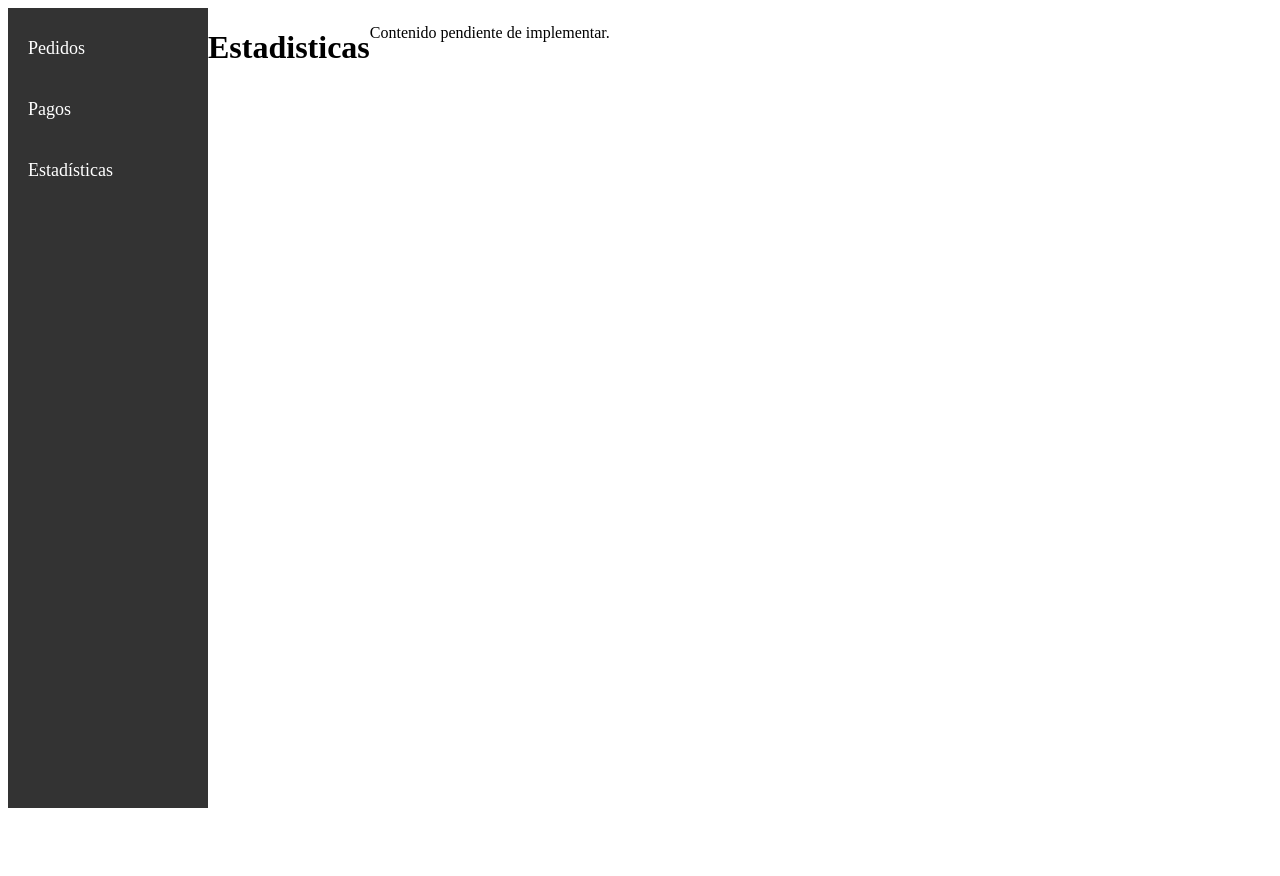
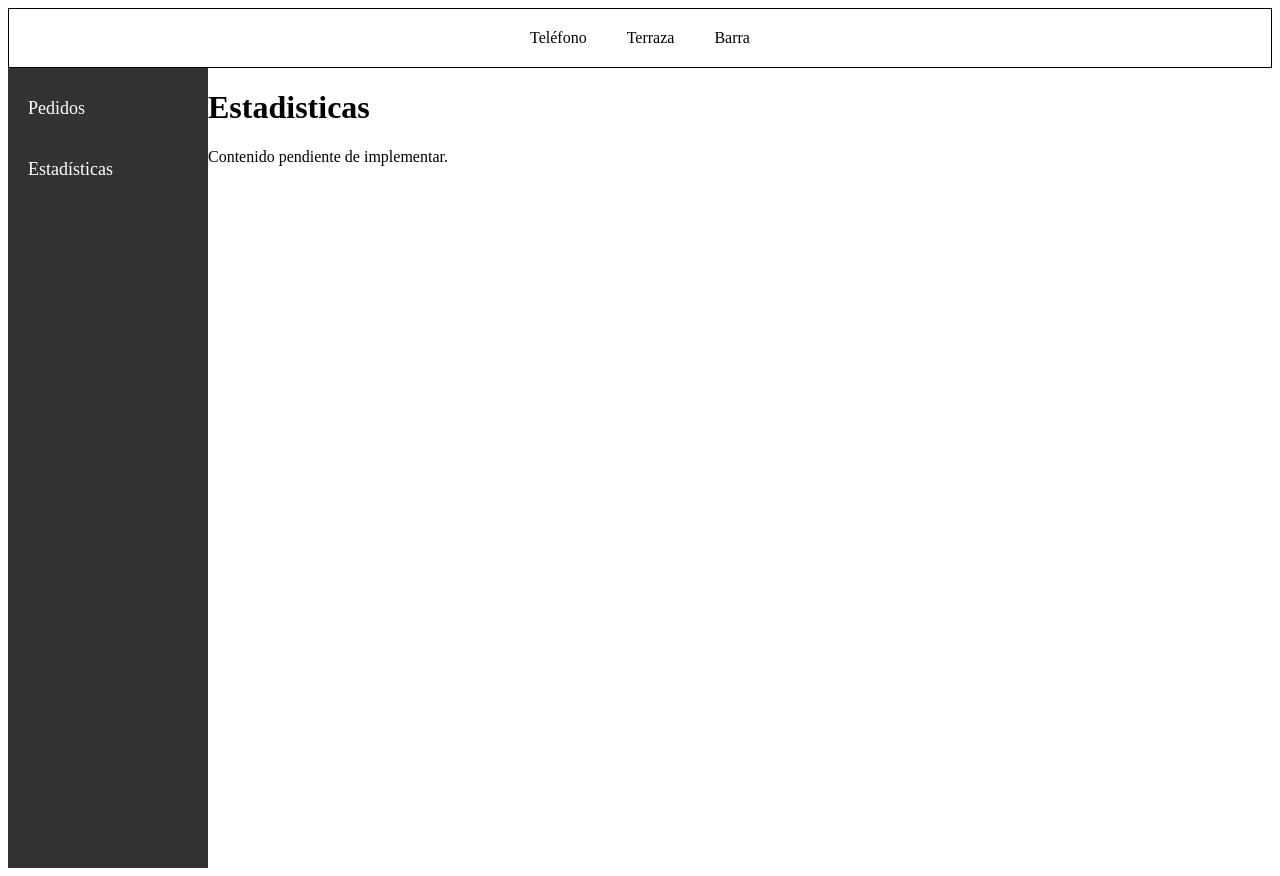
Before and after one commit to sauldm/HelpHosp, a React (Vite) app in the folder frontend/: page /estadisticas in a window 1280 px wide. Before the commit the page ends 816 px from the top, so only its background shows below. Built offline with nearby package versions, Linux system fonts and the light colour scheme; the HTML template or start-up script is replaced by a standard one.

Commit message:
creacion header

```diff
--- a/frontend/src/App.css
+++ b/frontend/src/App.css
@@ -28,7 +28,7 @@
   background-color: #575757;
 }
 
-.pagina {
+.contenedor {
   display: flex;
 }
 
@@ -50,3 +50,14 @@
 a {
   text-decoration: none;
 }
+
+header {
+  display: flex;
+  border: solid black 1px;
+  align-items: center;
+  justify-content: center;
+}
+
+header p {
+  margin: 20px;
+}
--- a/frontend/src/App.jsx
+++ b/frontend/src/App.jsx
@@ -1,13 +1,18 @@
-import { BrowserRouter as Router } from 'react-router-dom';
-import Navbar from './components/Navbar';
-import Rutas from './components/Rutas';
+import { BrowserRouter as Router } from "react-router-dom";
+import Navbar from "./components/Navbar";
+import Rutas from "./components/Rutas";
 import "./App.css";
+import Header from "./components/Header";
 
 function App() {
   return (
-    <div className='contenedor'>
+    <div className="pagina">
       <Router>
-        <Rutas/>
+        <Header />
+        <div className="contenedor">
+          <Navbar />
+          <Rutas />
+        </div>
       </Router>
     </div>
   );
--- /dev/null
+++ b/frontend/src/components/Header.jsx
@@ -0,0 +1,13 @@
+const Header = () => {
+  return (
+    <>
+      <header>
+        <p>Teléfono</p>
+        <p>Terraza</p>
+        <p>Barra</p>
+      </header>
+    </>
+  );
+};
+
+export default Header;
--- a/frontend/src/components/Navbar.jsx
+++ b/frontend/src/components/Navbar.jsx
@@ -1,12 +1,15 @@
-import { Link } from 'react-router-dom';
+import { Link } from "react-router-dom";
 
 function Navbar() {
   return (
-    <nav className='navbar'>
+    <nav className="navbar">
       <ul>
-        <li><Link to="/">Pedidos</Link></li>
-        <li><Link to="/pagos">Pagos</Link></li>
-        <li><Link to="/estadisticas">Estadísticas</Link></li>
+        <li>
+          <Link to="/">Pedidos</Link>
+        </li>
+        <li>
+          <Link to="/estadisticas">Estadísticas</Link>
+        </li>
       </ul>
     </nav>
   );
--- a/frontend/src/components/Rutas.jsx
+++ b/frontend/src/components/Rutas.jsx
@@ -1,6 +1,5 @@
 import { Route, Routes } from "react-router-dom";
 import Pedidos from "../pages/Pedidos";
-import Pagos from "../pages/Pagos";
 import Estadisticas from "../pages/Estadisticas";
 import PedidoDetalle from "./PedidoDetalle";
 
@@ -8,7 +7,6 @@ const Rutas = () => {
   return (
     <Routes>
       <Route path="/" element={<Pedidos />} />
-      <Route path="/pagos" element={<Pagos />} />
       <Route path="/estadisticas" element={<Estadisticas />} />
       <Route path="/pedido" element={<PedidoDetalle />} />
     </Routes>
--- a/frontend/src/pages/Estadisticas.jsx
+++ b/frontend/src/pages/Estadisticas.jsx
@@ -1,14 +1,12 @@
 import Navbar from "../components/Navbar";
 
 function Estadisticas() {
-  return(
+  return (
     <div className="pagina">
-      <Navbar/>
-      <h1>Estadisticas</h1><p>Contenido pendiente de implementar.</p>
+      <h1>Estadisticas</h1>
+      <p>Contenido pendiente de implementar.</p>
     </div>
-
-  )
-
+  );
 }
 
 export default Estadisticas;
--- a/frontend/src/pages/Pagos.jsx
+++ /dev/null
@@ -1,13 +0,0 @@
-import Navbar from "../components/Navbar";
-import Pedido from "../components/Pedido";
-
-const Pagos = () => {
-  return (
-    <>
-      <Navbar />
-      <h1 className="pagina">hola</h1>
-    </>
-  );
-};
-
-export default Pagos;
--- a/frontend/src/pages/Pedidos.jsx
+++ b/frontend/src/pages/Pedidos.jsx
@@ -10,7 +10,6 @@ function Pedidos() {
   return (
     <>
       <div className="pagina">
-        <Navbar />
         <Pedido pedido={pedido}></Pedido>
       </div>
     </>
```
